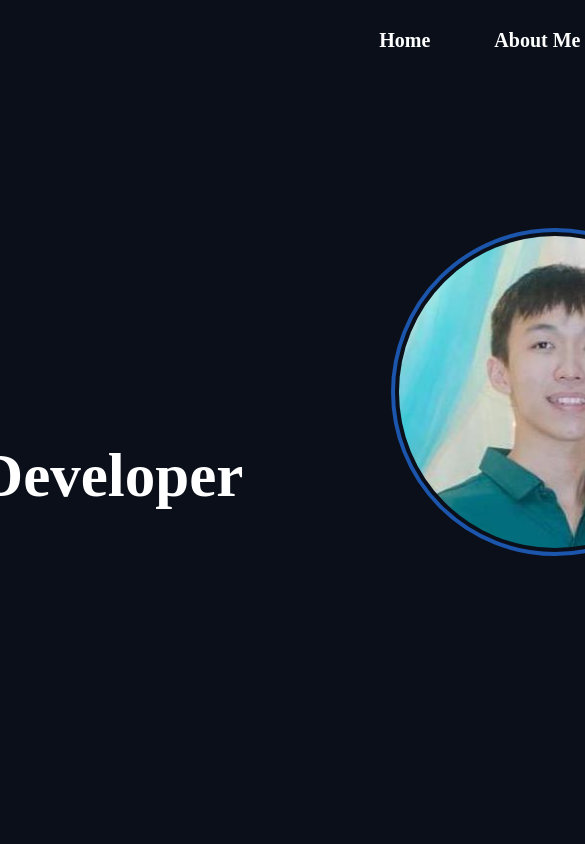
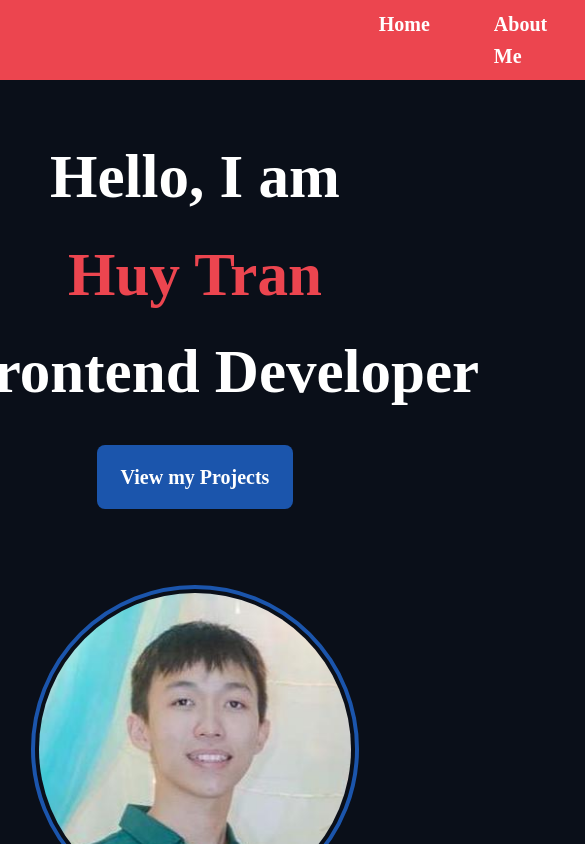
Before and after one commit to tonytran0314/portfolio, a Vue app: page / in a window 390 px wide. Shown: the top 844 px of the page, 585 px wide, since content can reach past the window. Built offline with nearby package versions, Linux system fonts and the light colour scheme.

Commit message:
responsive for hero section and contact

```diff
--- a/src/components/Contact.vue
+++ b/src/components/Contact.vue
@@ -83,4 +83,9 @@
         }
     }
 
+    @media only screen and (max-width: 1100px) {
+        #map {
+            display: none;
+        }
+    }
 </style>
--- a/src/components/Footer.vue
+++ b/src/components/Footer.vue
@@ -23,7 +23,7 @@
         justify-content: center;
         gap: 20rem;
         padding: 2.5rem 0;
-        // background-color: $blue;
+        background-color: $blue;
 
         #social_links {
             display: flex;
--- a/src/components/HeroSection.vue
+++ b/src/components/HeroSection.vue
@@ -77,10 +77,25 @@
         }
     }
 
-    // @media only screen and (max-width: 600px) {
-    //     #hero_section {
-    //         background-color: lightblue;
-    //     }
-    // }
+    @media only screen and (max-width: 1100px) {
+        #hero_section {
+            margin-top: 8rem;
+            height: auto;
+
+            #hero_center {
+                display: flex;
+                flex-direction: column;
+                align-items: center;
+
+                #greeting {
+                    text-align: center;
+                }
+
+                #view_projects_button {
+                    margin: auto;
+                }
+            }
+        }
+    }
 
 </style>
--- a/src/components/Menu.vue
+++ b/src/components/Menu.vue
@@ -39,7 +39,8 @@
     @import '/src/assets/variables';
 
     #menu {
-        width: 82.5rem;
+        // width: 82.5rem;
+        width: auto;
         height: 5rem;
         display: flex;
         justify-content: space-between;
@@ -47,9 +48,11 @@
         padding: 0 1.5rem;
         position: fixed;
         background-color: $baseColor;
-        // background-color: $red;
+        background-color: $red;
+        gap: 615px;
 
         #logo {
+            width: 10.3125rem;
             span {
                 color: $darkLabel;
             }
```
